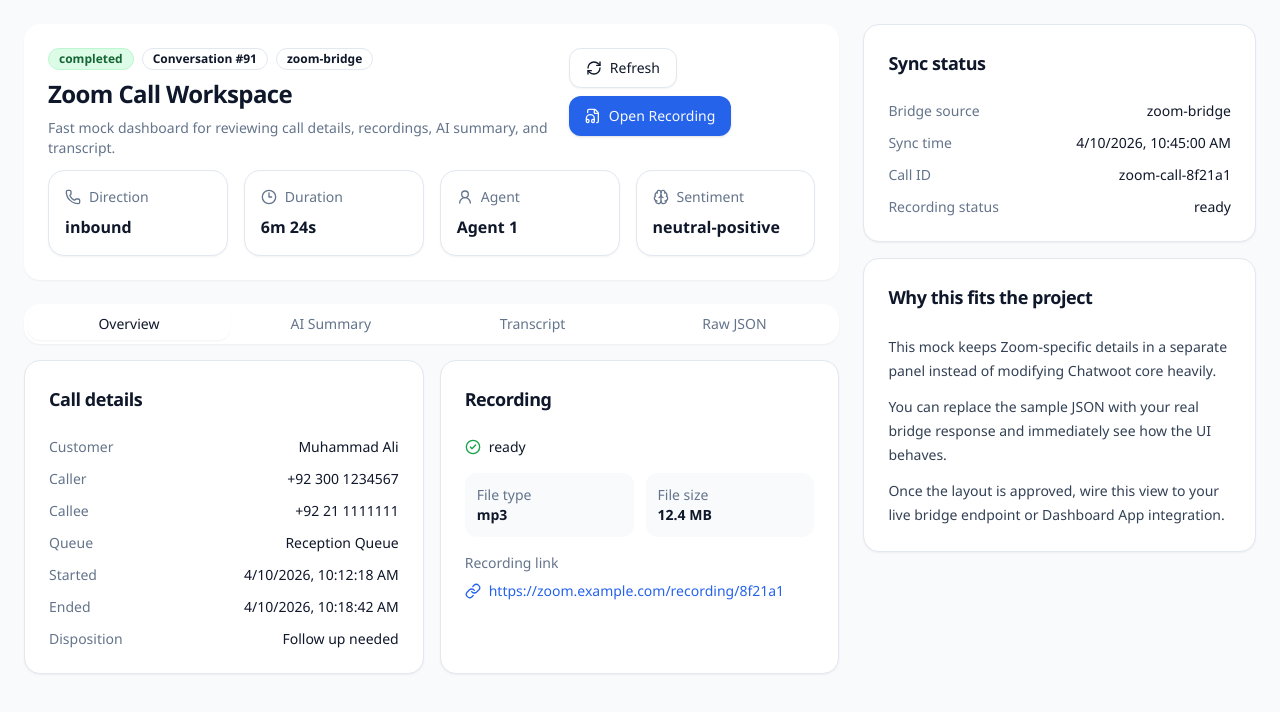
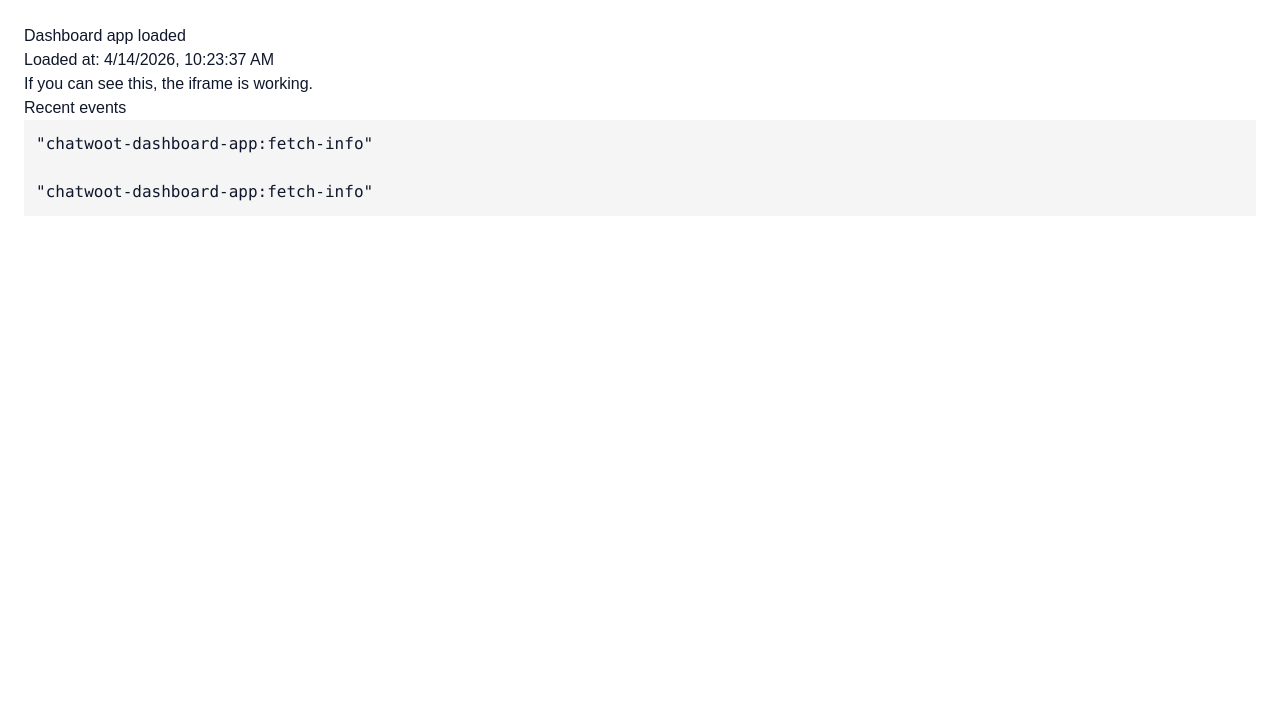
Before and after one commit to waseemarchiwiz/chatwoot-zoom-frontend, a React (Vite) app: page / in a window 1280 px wide. Shown: the top 712 px of the page. Built offline with nearby package versions, Linux system fonts and the light colour scheme.

Commit message:
feat: implement TestCard component and update App to use it

```diff
--- a/src/App.jsx
+++ b/src/App.jsx
@@ -1,8 +1,10 @@
 import ZoomBridgeDashboardMock from "@/components/zoom/main-card";
+import TestCard from "./components/zoom/test-card";
 
 // app
 function App() {
-  return <ZoomBridgeDashboardMock />;
+  // return <ZoomBridgeDashboardMock />;
+  return <TestCard />;
 }
 
 export default App;
--- /dev/null
+++ b/src/components/zoom/test-card.jsx
@@ -0,0 +1,35 @@
+import { useEffect, useState } from "react";
+
+export default function TestCard() {
+  const [events, setEvents] = useState([]);
+  const [loadedAt] = useState(new Date().toLocaleString());
+
+  useEffect(() => {
+    const handler = (event) => {
+      console.log("Chatwoot event:", event.data);
+      setEvents((prev) => [JSON.stringify(event.data), ...prev].slice(0, 5));
+    };
+
+    window.addEventListener("message", handler);
+
+    // Ask Chatwoot for the current conversation context
+    window.parent?.postMessage("chatwoot-dashboard-app:fetch-info", "*");
+
+    return () => window.removeEventListener("message", handler);
+  }, []);
+
+  return (
+    <div style={{ padding: 24, fontFamily: "Arial, sans-serif" }}>
+      <h1>Dashboard app loaded</h1>
+      <p>Loaded at: {loadedAt}</p>
+      <p>If you can see this, the iframe is working.</p>
+
+      <h2>Recent events</h2>
+      <pre
+        style={{ whiteSpace: "pre-wrap", background: "#f5f5f5", padding: 12 }}
+      >
+        {events.length ? events.join("\n\n") : "No Chatwoot event received yet"}
+      </pre>
+    </div>
+  );
+}
```
